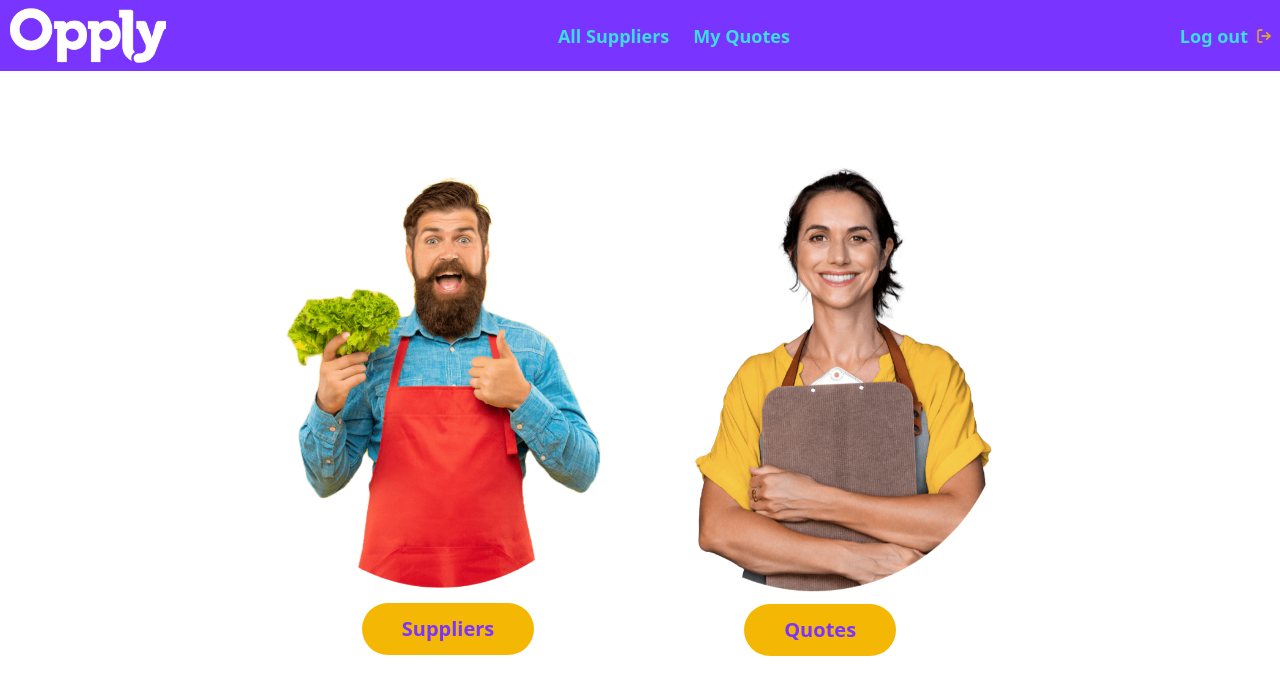
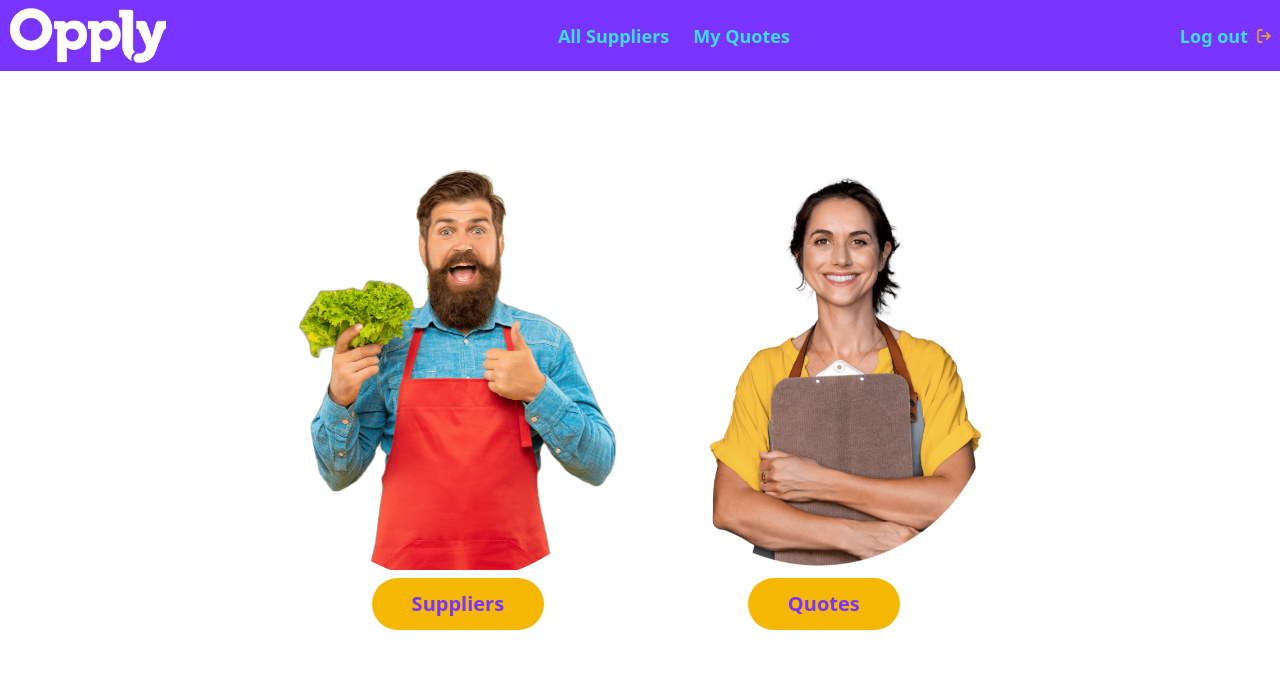
Before and after one commit to Elisa-cf/food-supply-platform, a Vue app: page / in a window 1280 px wide. Shown: the top 694 px of the page. Built offline with nearby package versions, Linux system fonts and the light colour scheme; sample sign-in values are in the browser's storage.

Commit message:
bugfix overlap image on the top of fixed navbar

```diff
--- a/src/views/Home.vue
+++ b/src/views/Home.vue
@@ -1,12 +1,12 @@
 <template>
   <main
-    class="pt-20 md:pt-0 md:h-screen flex flex-col items-center justify-center sm:flex-row"
+    class="h-screen flex flex-col gap-3 items-center justify-center sm:flex-row"
   >
     <div class="text-center sliding-left relative">
       <img
-        src="../assets/images/farmer-market.webp"
+        src="../assets/images/farmer-market.png"
         alt="happy seller guy"
-        class="max-h-[450px] w-auto max-w-sm"
+        class="max-h-[35vh] w-auto md:max-h-[50vh]"
       />
       <RouterLink to="/suppliers">
         <button
@@ -16,11 +16,11 @@
         </button>
       </RouterLink>
     </div>
-    <div class="text-center mt-4 md:flex-col sliding-right relative">
+    <div class="text-center md:flex-col sliding-right relative">
       <img
         src="../assets/images/farmer-market-2.png"
         alt="happy seller girl"
-        class="w-auto max-w-sm"
+        class="w-auto max-h-[35vh] md:max-h-[50vh]"
       />
       <RouterLink to="/quotes">
         <button
```
Also changed, not shown: src/assets/images/farmer-market.png (added).
